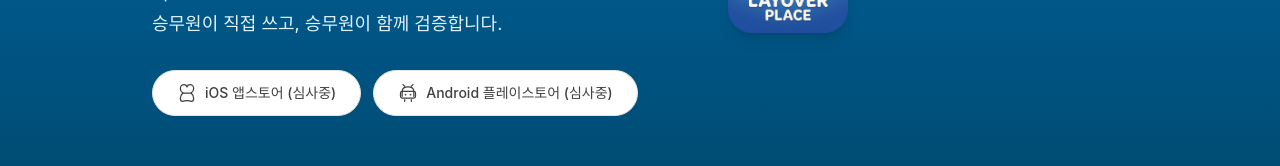
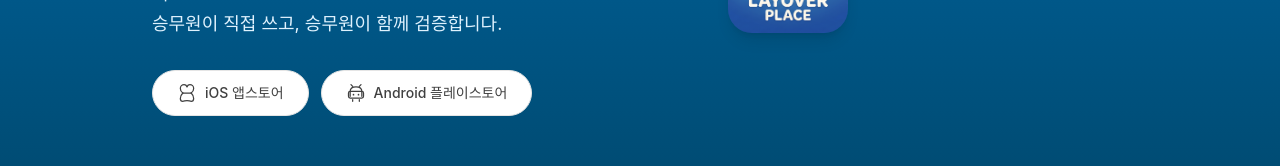
Before and after one commit to jusubara/jujusangsa, a Next.js app: page /layoverplace in a window 1280 px wide. Shown: the part 311-477 px from the top of the page. Built offline with nearby package versions, Linux system fonts and the light colour scheme.

Commit message:
레이오버 플레이스 앱스토어/플레이스토어 링크 연결

```diff
--- a/app/layoverplace/DownloadButtons.tsx
+++ b/app/layoverplace/DownloadButtons.tsx
@@ -1,4 +1,8 @@
-"use client";
+const IOS_APP_STORE_URL =
+  "https://apps.apple.com/us/app/%EB%A0%88%EC%9D%B4%EC%98%A4%EB%B2%84-%ED%94%8C%EB%A0%88%EC%9D%B4%EC%8A%A4-layover-places/id6813011061";
+
+const ANDROID_PLAY_STORE_URL =
+  "https://play.google.com/store/apps/details?id=com.jujusangsa.layoverplace&pcampaignid=web_share";
 
 function AppleIcon() {
   return (
@@ -47,27 +51,27 @@ function AndroidIcon() {
 }
 
 export default function DownloadButtons() {
-  const handleClick = () => {
-    alert("현재 스토어 심사중입니다");
-  };
-
   return (
     <div className="mt-8 flex flex-wrap gap-3">
-      <button
-        onClick={handleClick}
+      <a
+        href={IOS_APP_STORE_URL}
+        target="_blank"
+        rel="noopener noreferrer"
         className="flex items-center gap-2 rounded-full border border-neutral-200 bg-white px-6 py-3 text-sm font-medium text-neutral-700 transition hover:bg-neutral-50"
       >
         <AppleIcon />
-        iOS 앱스토어 (심사중)
-      </button>
+        iOS 앱스토어
+      </a>
 
-      <button
-        onClick={handleClick}
+      <a
+        href={ANDROID_PLAY_STORE_URL}
+        target="_blank"
+        rel="noopener noreferrer"
         className="flex items-center gap-2 rounded-full border border-neutral-200 bg-white px-6 py-3 text-sm font-medium text-neutral-700 transition hover:bg-neutral-50"
       >
         <AndroidIcon />
-        Android 플레이스토어 (심사중)
-      </button>
+        Android 플레이스토어
+      </a>
     </div>
   );
 }
--- a/app/layoverplace/page.tsx
+++ b/app/layoverplace/page.tsx
@@ -83,7 +83,7 @@ export default function LayoverPlacePage() {
             <dl className="mt-4 space-y-2 text-sm text-neutral-600">
               <div className="flex gap-2">
                 <dt className="w-20 shrink-0 text-neutral-400">버전</dt>
-                <dd>0.2.0</dd>
+                <dd>0.2.3</dd>
               </div>
               <div className="flex gap-2">
                 <dt className="w-20 shrink-0 text-neutral-400">개발</dt>
```
